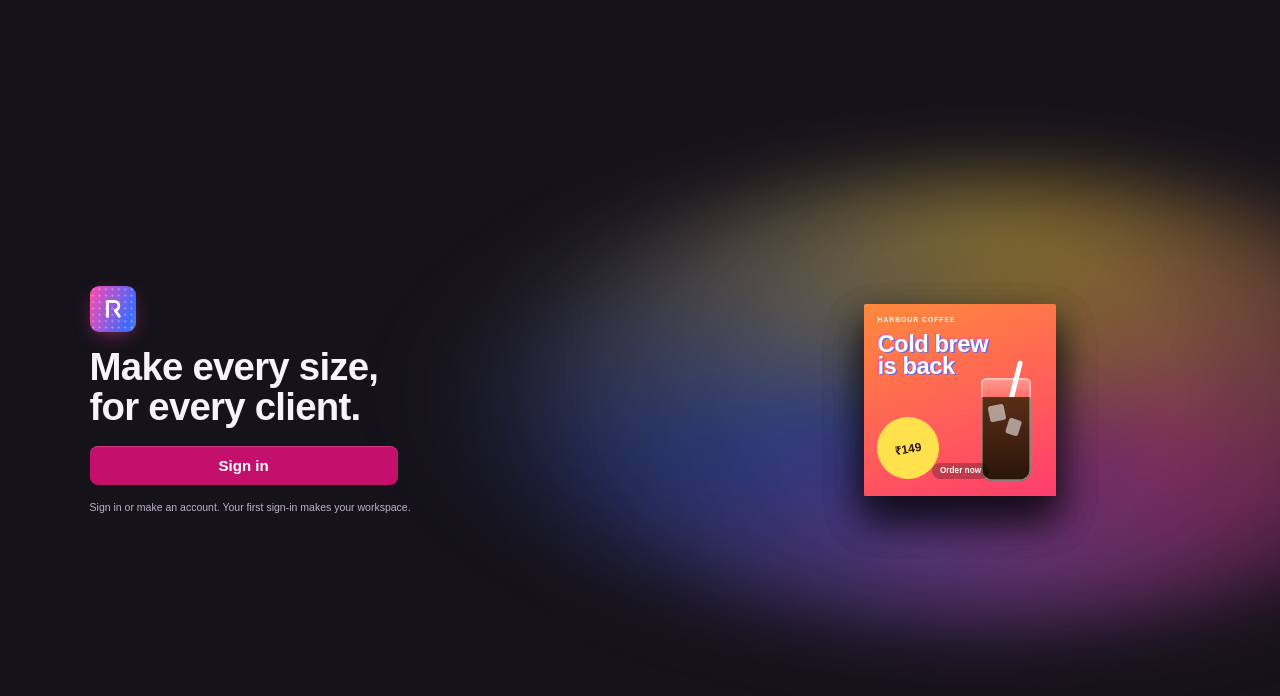
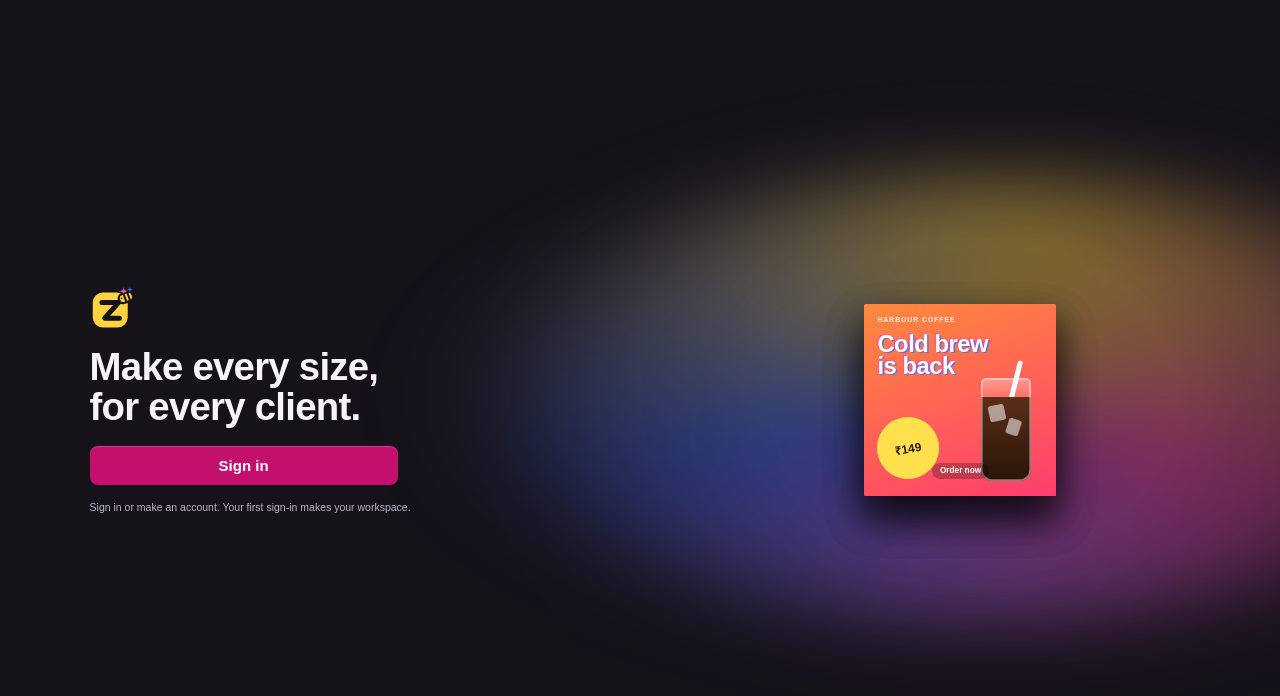
Before and after one commit to imkeshav98/razzlr, a Next.js app in the folder apps/web/: page /login in a window 1280 px wide. Shown: the top 696 px of the page. Built offline with nearby package versions, Linux system fonts and the light colour scheme; no server answers; a web font is replaced by a local one.

Commit message:
The brand mark draws on a layer of its own, so the home's aurora never makes it redraw

```diff
--- a/apps/web/components/brand-mark.tsx
+++ b/apps/web/components/brand-mark.tsx
@@ -1,10 +1,52 @@
-/** Razzlr's mark: the AI gradient in a rounded square. Decorative; the name sits beside it or in a label. */
+/**
+ * Dazbee's mark: an ink Z on a yellow tile with a sparkle bee on its top-right corner. Below 32 px
+ * it draws the favicon's simpler form, the tile and Z with one pink sparkle. Decorative; the name
+ * sits beside it or in a label. It draws on a layer of its own (will-change), so the turning aurora
+ * under the top bar never makes it redraw: without one, software-rendered pages (CI) drew so slowly
+ * that screenshots timed out.
+ */
 export function BrandMark({ size = 28 }: { size?: number }) {
   return (
-    <span aria-hidden className="ai-glow relative grid shrink-0 place-items-center rounded-[9px] shadow-[0_6px_20px_-6px_rgb(255_72_176/0.55)]" style={{ width: size, height: size }}>
-      <svg viewBox="0 0 24 24" width={size * 0.56} height={size * 0.56} fill="none">
-        <path d="M7 19V5h6.2a4.3 4.3 0 0 1 1 8.5L18 19" stroke="white" strokeWidth="2.6" strokeLinecap="round" strokeLinejoin="round" />
-      </svg>
-    </span>
+    <svg aria-hidden viewBox="0 0 100 100" width={size} height={size} className="shrink-0 will-change-transform">
+      {size < 32 ? (
+        <>
+          <rect x="4" y="12" width="80" height="80" rx="22" fill="#FFD23F" />
+          <path d="M25,36 H63 L31,72 H65" fill="none" stroke="#15121A" strokeWidth="13" strokeLinejoin="round" strokeLinecap="round" />
+          <path d="M82,0 Q82,16 98,16 Q82,16 82,32 Q82,16 66,16 Q82,16 82,0Z" fill="#FF48B0" />
+        </>
+      ) : (
+        <>
+          <defs>
+            <mask id="dazbee-bee-gap" maskUnits="userSpaceOnUse" x="-10" y="-10" width="120" height="120">
+              <rect x="-10" y="-10" width="120" height="120" fill="#fff" />
+              <g transform="translate(78 25) scale(.72)" fill="#000" stroke="#000" strokeWidth="11" strokeLinejoin="round">
+                <path d={WING_PINK} />
+                <path d={WING_BLUE} />
+                <rect x="-20" y="-12" width="40" height="24" rx="12" transform="rotate(-20)" />
+                <path d={STINGER} />
+              </g>
+            </mask>
+          </defs>
+          <rect x="6" y="14" width="76" height="76" rx="22" fill="#FFD23F" mask="url(#dazbee-bee-gap)" />
+          <path d="M26,36 H62 L32,70 H64" fill="none" stroke="#15121A" strokeWidth="11" strokeLinejoin="round" strokeLinecap="round" />
+          <g transform="translate(78 25) scale(.72)">
+            <path d={WING_PINK} fill="#FF48B0" />
+            <path d={WING_BLUE} fill="#3D6BFF" />
+            <path d={STINGER} fill="#15121A" />
+            <g transform="rotate(-20)">
+              <rect x="-20" y="-12" width="40" height="24" rx="12" fill="#FFD23F" />
+              <rect x="-6" y="-14" width="6" height="28" fill="#15121A" />
+              <rect x="6" y="-14" width="6" height="28" fill="#15121A" />
+              <rect x="-20" y="-12" width="40" height="24" rx="12" fill="none" stroke="#15121A" strokeWidth="2.6" />
+              <circle cx="-13" cy="-2" r="2.6" fill="#15121A" />
+            </g>
+          </g>
+        </>
+      )}
+    </svg>
   )
 }
+
+const WING_PINK = 'M-7,-33 Q-7,-19 7,-19 Q-7,-19 -7,-5 Q-7,-19 -21,-19 Q-7,-19 -7,-33Z'
+const WING_BLUE = 'M12,-34 Q12,-24 22,-24 Q12,-24 12,-14 Q12,-24 2,-24 Q12,-24 12,-34Z'
+const STINGER = 'M16,-11.5 L28,-10.2 L19.5,-1.5Z'
```
